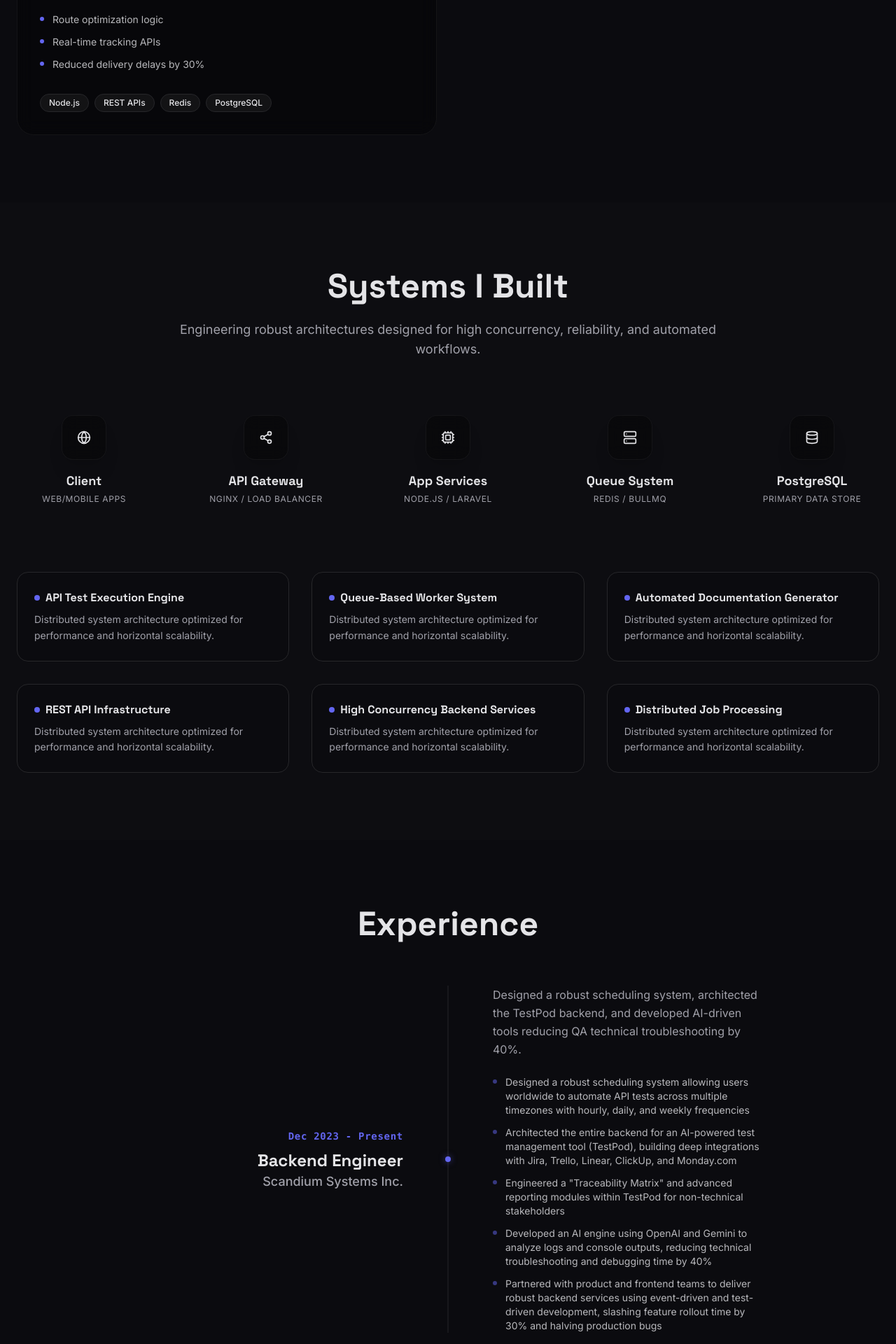
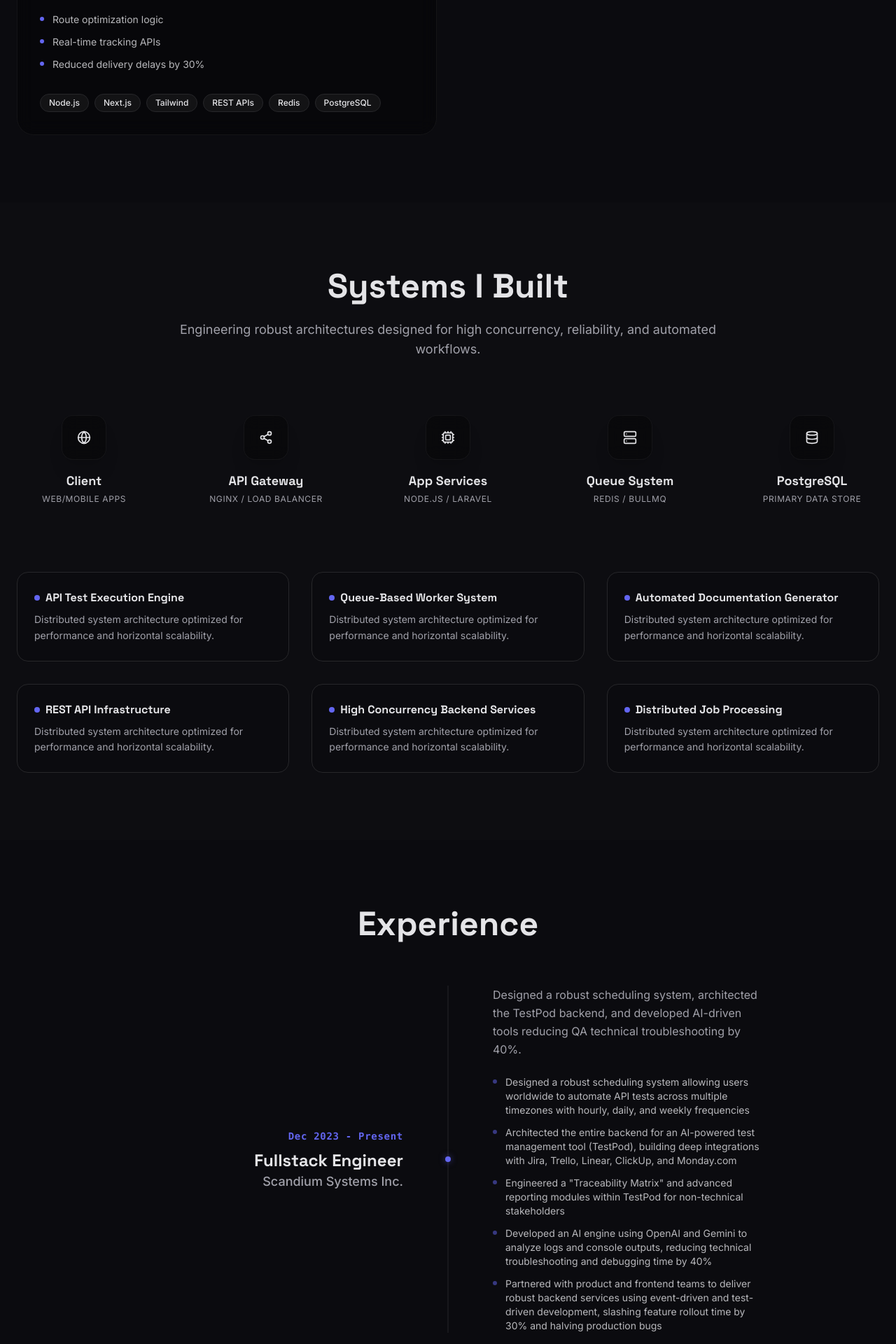
Before and after one commit to tijanidevit/my-portfolio, a React (Vite) app: page / in a window 1280 px wide. Shown: the part 2820-4740 px from the top of the page at 70% size. Built offline with nearby package versions, Linux system fonts and the light colour scheme.

Commit message:
fixed projects

```diff
--- a/src/components/Experience.tsx
+++ b/src/components/Experience.tsx
@@ -3,7 +3,7 @@ import { motion } from 'motion/react';
 const experiences = [
   {
     company: "Scandium Systems Inc.",
-    role: "Backend Engineer",
+    role: "Fullstack Engineer",
     period: "Dec 2023 - Present",
     description: "Designed a robust scheduling system, architected the TestPod backend, and developed AI-driven tools reducing QA technical troubleshooting by 40%.",
     achievements: [
@@ -16,7 +16,7 @@ const experiences = [
   },
   {
     company: "Routely Systems Ltd",
-    role: "Software Engineer",
+    role: "Fullstack Software Engineer",
     period: "Nov 2024 - Present",
     description: "Designed Internal Tooling architectures, built operational automations, and architected mobile application deployments.",
     achievements: [
@@ -41,7 +41,7 @@ const experiences = [
   },
   {
     company: "SellOff",
-    role: "PHP Developer",
+    role: "Fullstack PHP Developer",
     period: "Apr 2022 - Jul 2022",
     description: "Developed and maintained core PHP modules and integrated third-party RESTful APIs.",
     achievements: [
--- a/src/components/Projects.tsx
+++ b/src/components/Projects.tsx
@@ -13,9 +13,10 @@ const projects = [
       "Queue-driven test execution system",
       "AI-powered web, mobile, and API test tools"
     ],
-    stack: ["Node.js", "TypeScript", "Laravel", "PostgreSQL", "Redis"],
+    stack: ["Node.js", "TypeScript", "Laravel", "PostgreSQL", "Redis", "React", "Tailwind"],
     icon: <Zap className="text-accent" size={24} />,
     color: "accent",
+    link: "https://getscandium.com",
     hasDemo: true
   },
   {
@@ -29,7 +30,8 @@ const projects = [
     ],
     stack: ["Node.js", "Python", "Redis", "Worker Processes"],
     icon: <Server className="text-accent-secondary" size={24} />,
-    color: "accent-secondary"
+    color: "accent-secondary",
+    link: "https://testpod.io",
   },
   {
     title: "AFSS ERP",
@@ -40,9 +42,10 @@ const projects = [
       "Modules for HR, Finance, and Procurement",
       "Scalable backend infrastructure"
     ],
-    stack: ["Laravel", "PHP", "PostgreSQL", "Multi-tenancy"],
+    stack: ["Laravel", "PHP", "PostgreSQL", "Multi-tenancy", "Next.js", "Tailwind"],
     icon: <Layers className="text-blue-500" size={24} />,
-    color: "blue-500"
+    color: "blue-500",
+    link: "https://afss-erp.com",
   },
   {
     title: "Routely",
@@ -53,9 +56,10 @@ const projects = [
       "Real-time tracking APIs",
       "Reduced delivery delays by 30%"
     ],
-    stack: ["Node.js", "REST APIs", "Redis", "PostgreSQL"],
+    stack: ["Node.js", "Next.js", "Tailwind", "REST APIs", "Redis", "PostgreSQL"],
     icon: <Database className="text-purple-500" size={24} />,
-    color: "purple-500"
+    color: "purple-500",
+    link: "https://routely.co",
   }
 ];
 
@@ -195,9 +199,6 @@ export default function Projects() {
               <div className="absolute top-0 right-0 p-8 opacity-0 group-hover:opacity-100 transition-opacity">
                 <div className="flex gap-3">
                   <button className="p-2 glass rounded-full hover:bg-accent/10 transition-colors">
-                    <Github size={18} />
-                  </button>
-                  <button className="p-2 glass rounded-full hover:bg-accent/10 transition-colors">
                     <ExternalLink size={18} />
                   </button>
                 </div>
```
